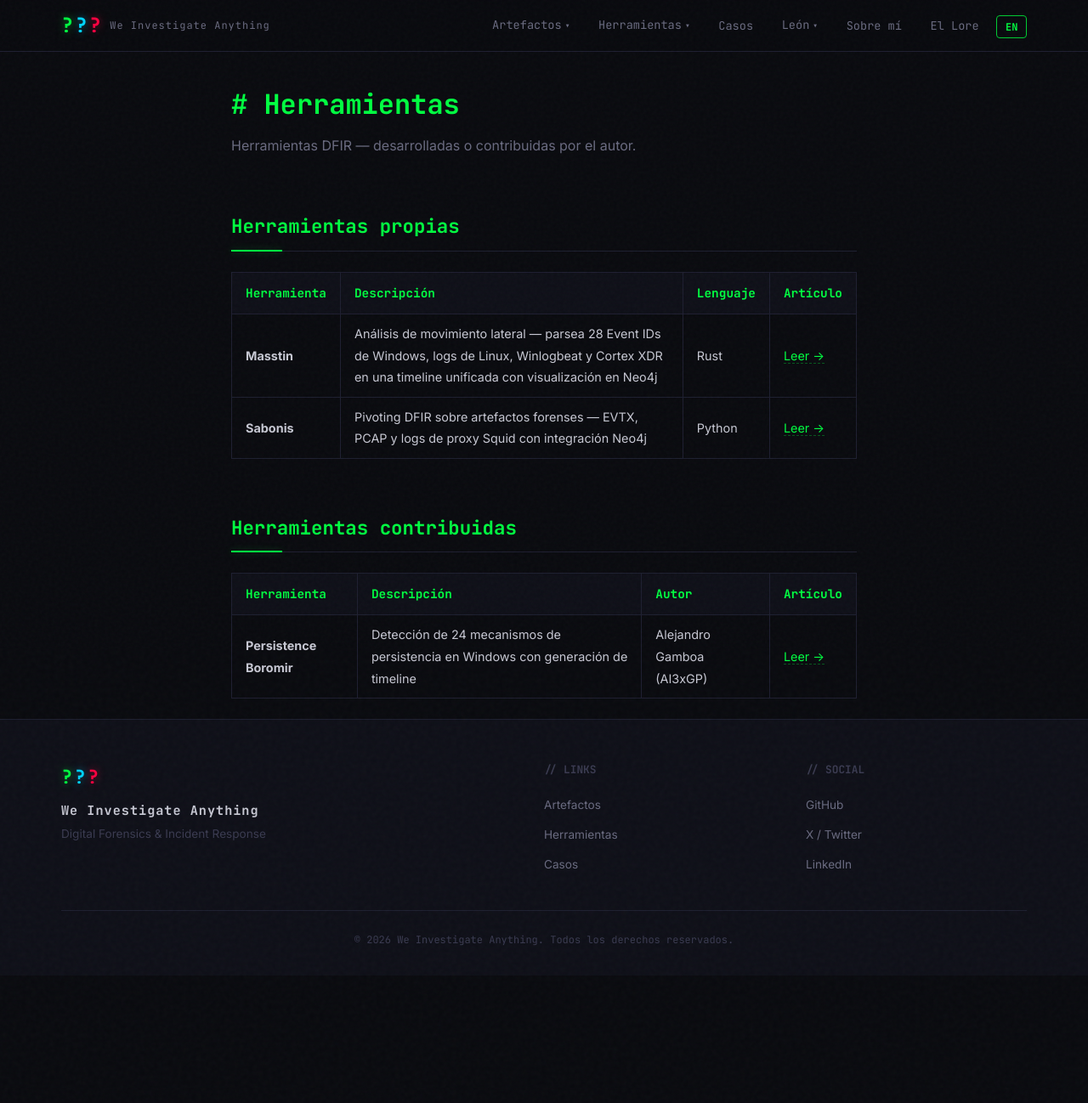
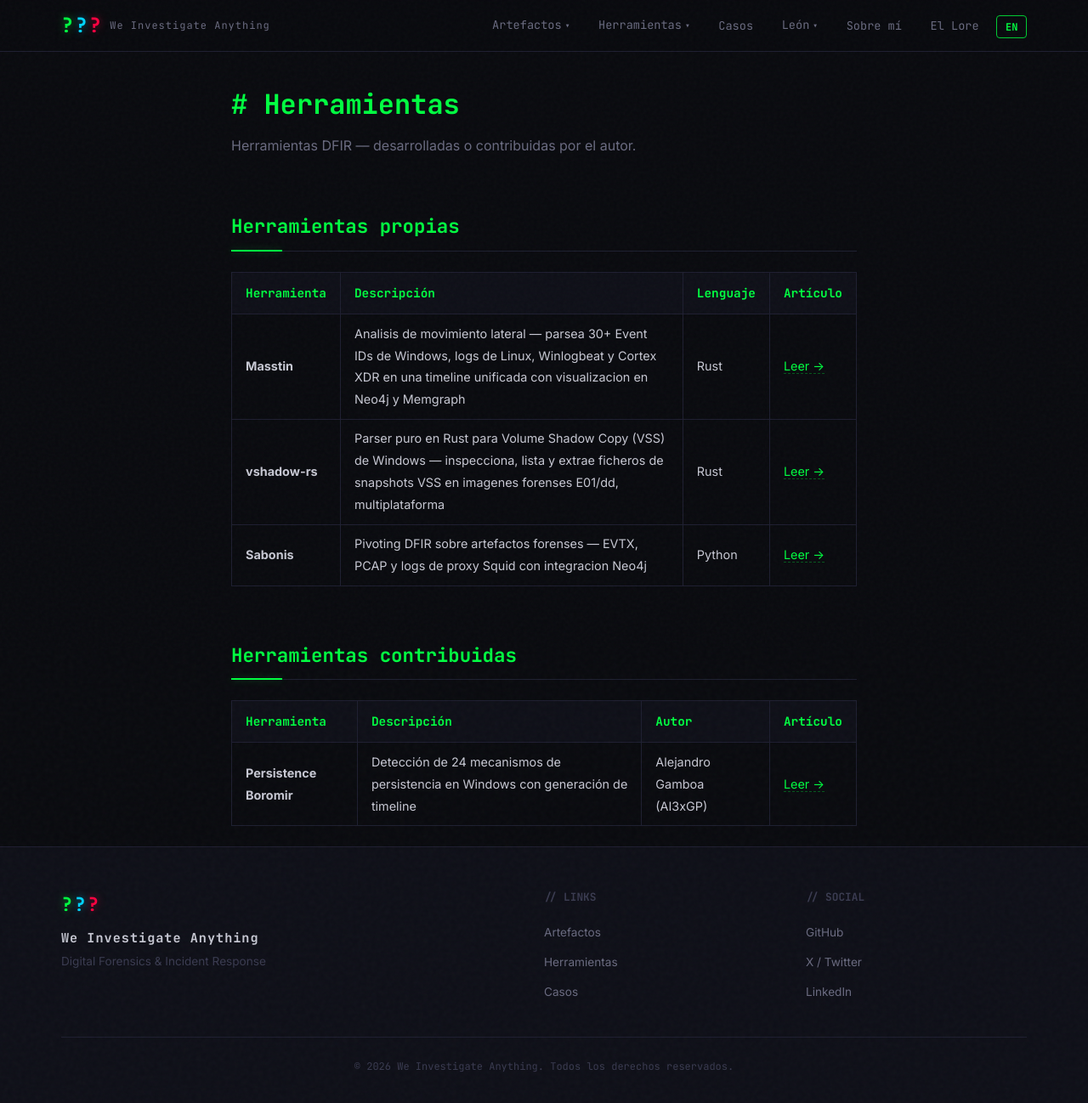
Before and after one commit to jupyterj0nes/jupyterj0nes.github.io, a Jekyll site: the page built from pages/es/tools.md, in a window 1280 px wide and 1298 px high. Shown: the whole window at 85% size. Built offline with Jekyll 4.4.1, drawn with Linux system fonts in a browser that asks for light colours.

Commit message:
Add vshadow-rs to tools index page, update masstin description (EN/ES)

```diff
--- a/pages/es/tools.md
+++ b/pages/es/tools.md
@@ -11,8 +11,9 @@ permalink: /es/tools/
 
 | Herramienta | Descripción | Lenguaje | Artículo |
 |-------------|-------------|----------|----------|
-| **Masstin** | Análisis de movimiento lateral — parsea 28 Event IDs de Windows, logs de Linux, Winlogbeat y Cortex XDR en una timeline unificada con visualización en Neo4j | Rust | [Leer →](/es/tools/masstin-lateral-movement-rust/) |
-| **Sabonis** | Pivoting DFIR sobre artefactos forenses — EVTX, PCAP y logs de proxy Squid con integración Neo4j | Python | [Leer →](/es/tools/sabonis-pivoting-lateral-movement/) |
+| **Masstin** | Analisis de movimiento lateral — parsea 30+ Event IDs de Windows, logs de Linux, Winlogbeat y Cortex XDR en una timeline unificada con visualizacion en Neo4j y Memgraph | Rust | [Leer →](/es/tools/masstin-lateral-movement-rust/) |
+| **vshadow-rs** | Parser puro en Rust para Volume Shadow Copy (VSS) de Windows — inspecciona, lista y extrae ficheros de snapshots VSS en imagenes forenses E01/dd, multiplataforma | Rust | [Leer →](/es/tools/vshadow-rs/) |
+| **Sabonis** | Pivoting DFIR sobre artefactos forenses — EVTX, PCAP y logs de proxy Squid con integracion Neo4j | Python | [Leer →](/es/tools/sabonis-pivoting-lateral-movement/) |
 
 ## Herramientas contribuidas
 
```
Also changed, not shown: pages/en/tools.md (+2 -1 lines).
